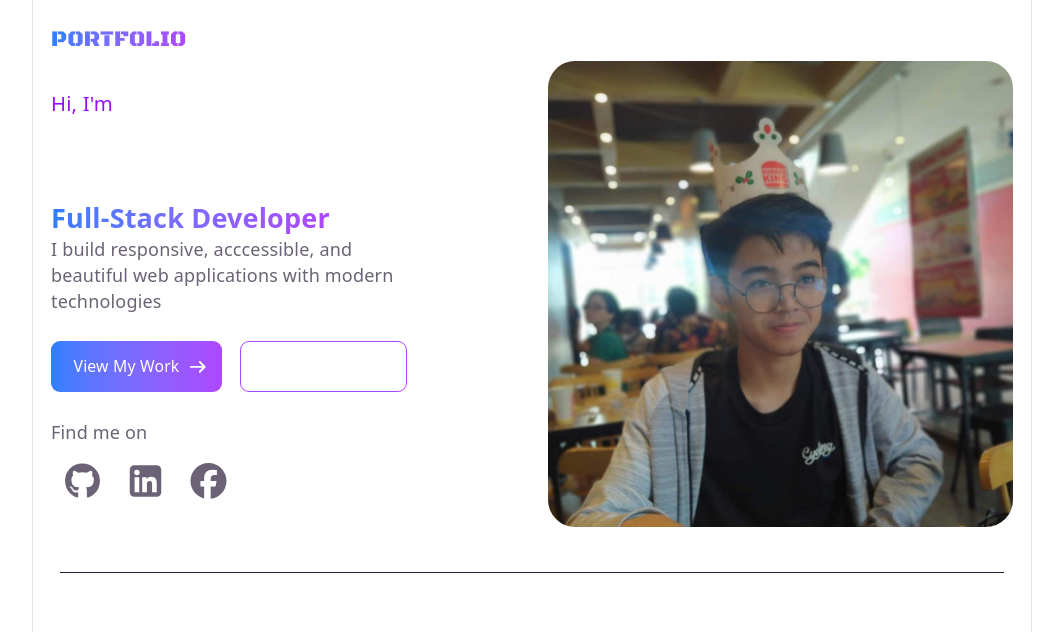
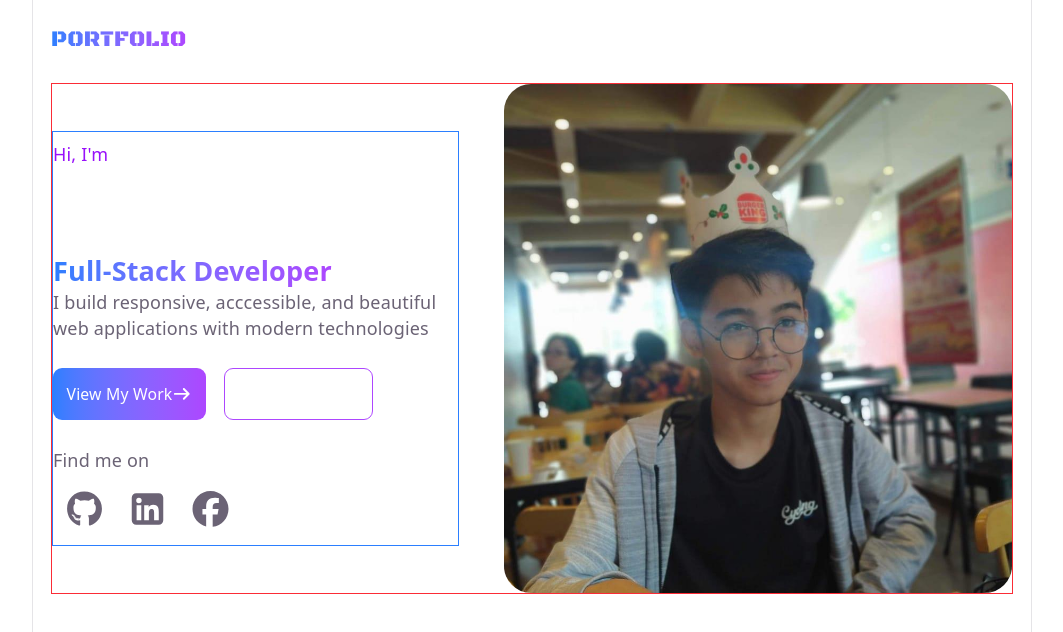
Before and after one commit to IKairuu/Web-Portfolio, a React (Vite) app: page / in a window 1280 px wide. Shown: the top 632 px of the page, without its empty margins (108-1171 px from the left). Built offline with nearby package versions, Linux system fonts and the light colour scheme.

Commit message:
Fix: Fix dynamic sizes for different screens

```diff
--- a/src/App.jsx
+++ b/src/App.jsx
@@ -2,7 +2,7 @@ import { MainHeader } from "./components/header/MainHeader";
 import { Home } from "./pages/Home";
 function App() {
   return (
-    <div className="flex flex-col my-4 px-4 w-full">
+    <div className="flex flex-col p-4 w-full">
       <MainHeader />
       <Home />
     </div>
--- a/src/components/identity/Identity.css
+++ b/src/components/identity/Identity.css
@@ -4,5 +4,4 @@
   font-family: "Anton", sans-serif;
   font-weight: 400;
   font-style: normal;
-  font-size: 40px;
 }
--- a/src/components/identity/Identity.jsx
+++ b/src/components/identity/Identity.jsx
@@ -10,24 +10,29 @@ import {
 
 export const Identity = () => {
   return (
-    <div className="flex items-center justify-center">
-      <div className="flex flex-col  items-start mr-28">
-        <div className="text-purple-600 font-medium text-lg my-4">Hi, I'm</div>
-        <div className="name-style my-4 text-white">Kyle Allen Abandia</div>
+    <div className="flex flex-col md:flex-row items-center justify-center border border-red-500 my-5">
+      <div className="md:hidden">
+        <img src={profile} className="rounded-3xl size-40" />
+      </div>
+      <div className="flex flex-col items-center sm:items-start sm:mr-10 border border-blue-500">
+        <div className="text-purple-600 font-medium text-md my-2">Hi, I'm</div>
+        <div className="name-style my-2 text-3xl sm:my-4 text-white">
+          Kyle Allen Abandia
+        </div>
         <div className="bg-linear-to-r from-blue-500 to-purple-500 bg-clip-text text-transparent text-2xl font-semibold">
           Full-Stack Developer
         </div>
-        <div className="text-start">
+        <div className="text-center md:text-start">
           I build responsive, acccessible, and beautiful web applications with
           modern technologies
         </div>
         <div className="flex my-6">
           <button className="bg-linear-to-r from-blue-500 to-purple-500 p-3 rounded-lg text-white flex items-center cursor-pointer mr-4 text-sm">
-            <div className="mx-2">View My Work</div>
+            <div>View My Work</div>
             <FontAwesomeIcon icon={faArrowRight} />
           </button>
           <button className="border border-purple-500 p-3 rounded-lg flex text-sm text-white cursor-pointer hover:bg-purple-500">
-            <div className="mx-2">Download CV</div>
+            <div>Download CV</div>
             <FontAwesomeIcon icon={faDownload} />
           </button>
         </div>
@@ -60,7 +65,7 @@ export const Identity = () => {
           />
         </div>
       </div>
-      <div>
+      <div className="hidden md:flex">
         <img src={profile} className="rounded-3xl" />
       </div>
     </div>
```
